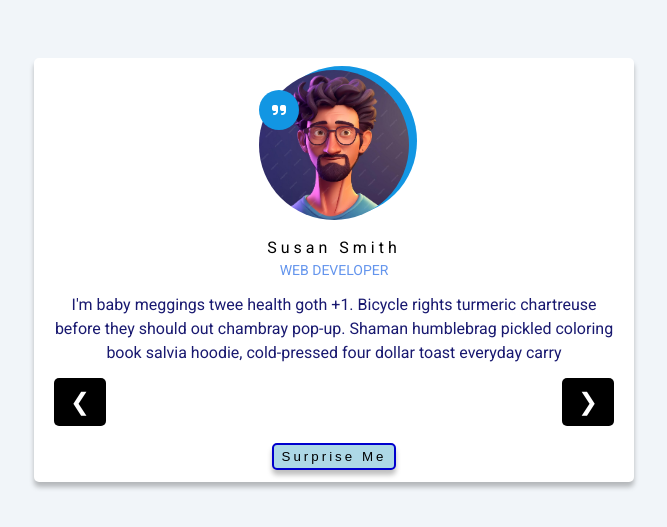
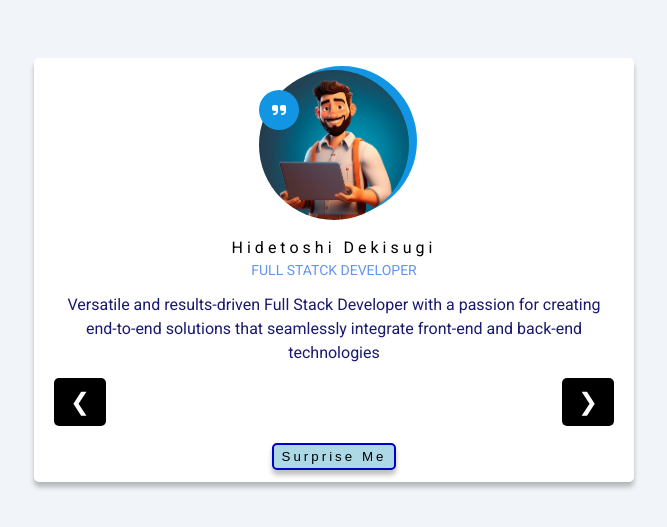
Before and after one commit to vickyJha23/review-carousel, a plain HTML site: page index.html in a window 1280 px wide. Both pictures are taken after a click on the button "Surprise Me". Shown: the part 191-718 px from the top of the page, without its empty margins (306-973 px from the left). Drawn offline with Linux system fonts and the light colour scheme.

Commit message:
files updated and js code added

```diff
--- /dev/null
+++ b/app.js
@@ -0,0 +1,79 @@
+console.log("Har har mahadev");
+const reviews = [
+    {
+        id: 1,
+        src: `images/1.avif`,
+        author: 'Heena Jakaro',
+        job: `software developer`,
+        desc: `Enthusiastic and detail-oriented software developer with a passion for crafting innovative solutions to complex problems.`
+    },
+    {
+        id: 2,
+        src: `images/2.avif`,
+        author: 'Shizuka Minamoto',
+        job: `team leader`,
+        desc: `Passionate and results-driven software development team leader with a proven track record of guiding teams to success.`
+    },
+    {
+        id: 3,
+        src: `images/3.avif`,
+        author: 'Sumire Hoshino',
+        job: `backend enginner`,
+        desc: `Versatile and detail-oriented backend engineer with a passion for architecting robust and scalable solutions`
+    },
+    {
+        id: 4,
+        src: `images/4.jpg`,
+        author: 'Mitsuo Suwa',
+        job: `ui engineer`,
+        desc: `Creative and detail-driven UI engineer with a passion for crafting exceptional user experiences`
+    },
+    {
+        id: 5,
+        src: `images/5.avif`,
+        author: 'Hidetoshi Dekisugi',
+        job: `full statck developer`,
+        desc: `Versatile and results-driven Full Stack Developer with a passion for creating end-to-end solutions that seamlessly integrate front-end and back-end technologies`
+    },
+]
+// variale declared
+let currentItem = 0;
+const img = document.querySelector(".img-container > img");
+const author = document.querySelector("#author");
+const job = document.querySelector("#job");
+const desc = document.querySelector("#desc");
+const prevBtn = document.querySelector(".prev");
+const nextBtn = document.querySelector(".next");
+const randomBtn = document.querySelector(".surprise");
+window.addEventListener("DOMContentLoaded", () => {
+    let reviewItem = reviews[currentItem];
+    img.src = reviewItem.src;
+    author.textContent = reviewItem.author;
+    job.textContent = reviewItem.job;
+    desc.textContent = reviewItem.desc;
+});
+function showReviewItem(currentItem){
+    let reviewItem = reviews[currentItem];
+    img.src = reviewItem.src;
+    author.textContent = reviewItem.author;
+    job.textContent = reviewItem.job;
+    desc.textContent = reviewItem.desc;
+}
+nextBtn.addEventListener("click", function(){
+    currentItem++;
+    if(currentItem > reviews.length - 1){
+         currentItem = 0;
+    }
+    showReviewItem(currentItem);
+});
+prevBtn.addEventListener("click", function() {
+     currentItem--;
+     if(currentItem < 0){
+          currentItem = reviews.length - 1;
+     }
+     showReviewItem(currentItem);
+})
+randomBtn.addEventListener("click", function() {
+      currentItem = Math.floor(Math.random() * reviews.length);
+      showReviewItem(currentItem);
+})
--- a/index.html
+++ b/index.html
@@ -17,7 +17,7 @@
                    </div>
                    <div class="review">
                          <div class="img-container">
-                              <img src="images/cartoon-character-with-blue-shirt-glasses_561641-2088.jpg" alt="()">
+                              <img src="images/1.avif" alt="()">
                          </div>
                          <p id="author">Susan smith</p>
                          <p id="job">web developer</p>
```
Also changed, not shown: images/1.avif (added), images/2.avif (added), images/3.avif (added), images/4.jpg (renamed from images/cartoon-character-with-blue-shirt-glasses_561641-2088.jpg), images/5.avif (added), 1 other file.
